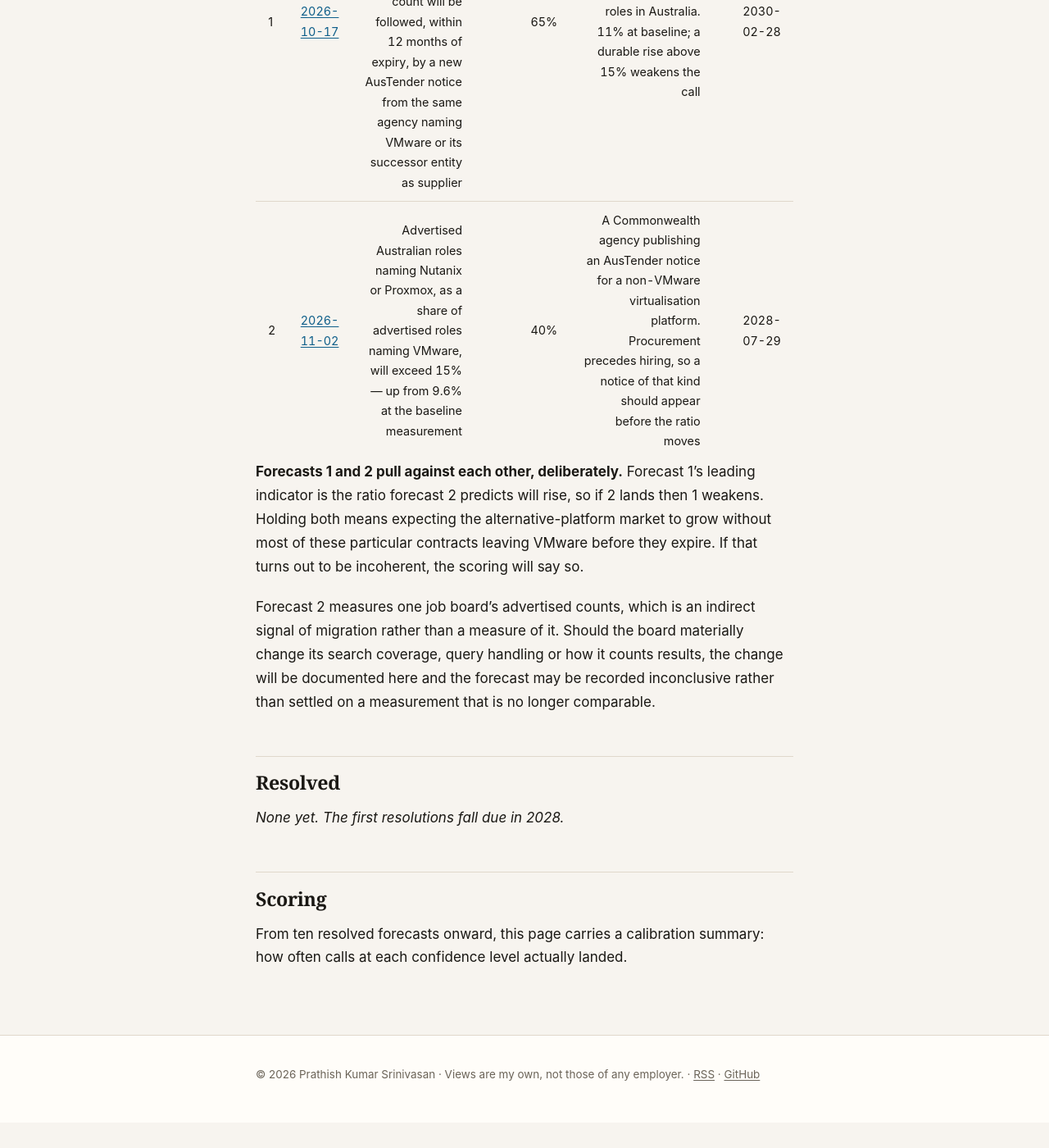
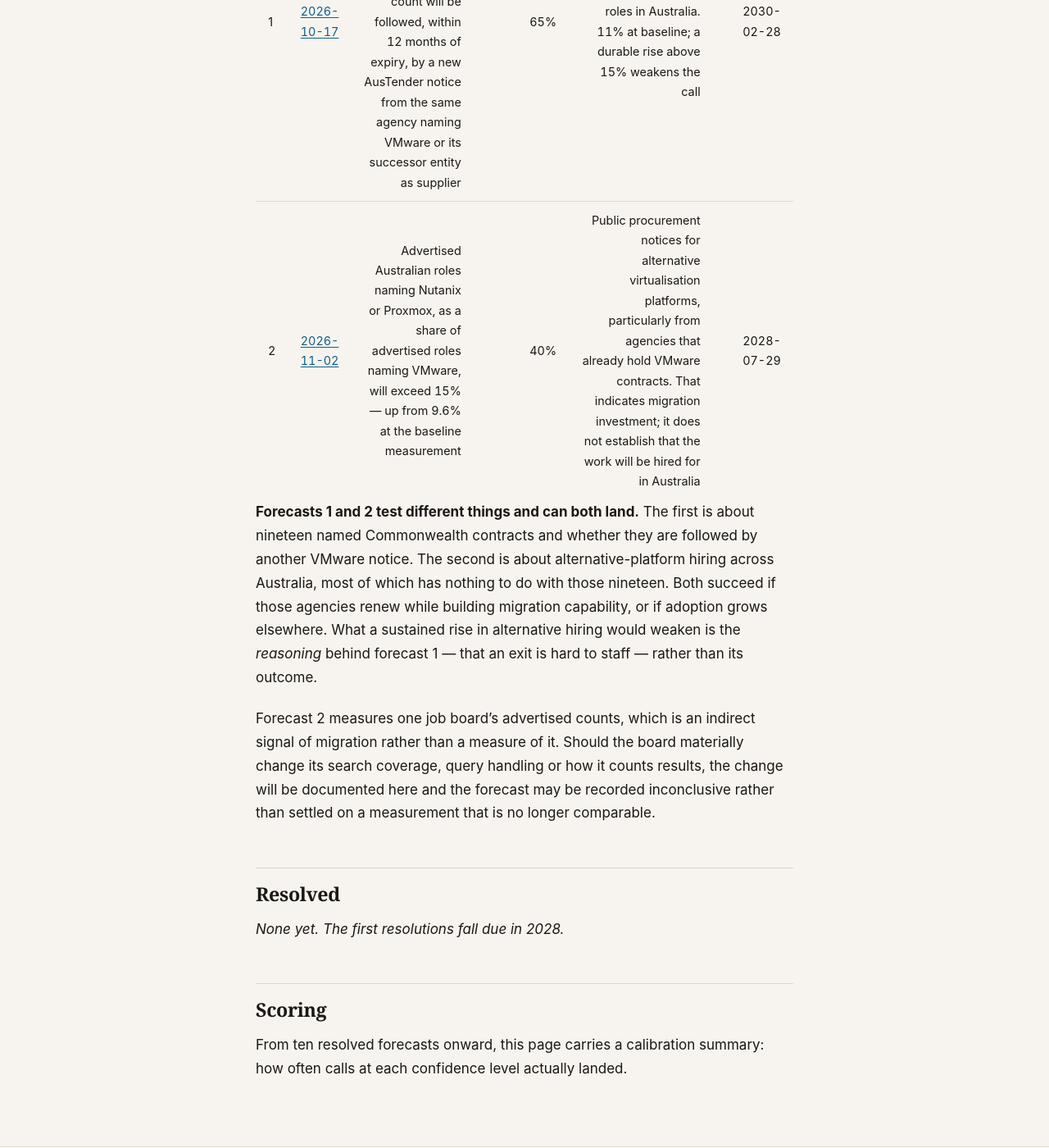
Before and after one commit to prathish-ks/prathish-ks.github.io, a Jekyll site: the page built from registry/index.md, in a window 1280 px wide and 1400 px high, scrolled down 819 px. Shown: the whole window at 82% size. Built offline with Jekyll 4.4.1, drawn with Linux system fonts in a browser that asks for light colours; before the commit the page ends 2188 px from its top, so only the background shows below that.

Commit message:
Review fixes: indicator wording and the relationship between the forecasts
The leading indicator claimed procurement precedes hiring, so a notice
should appear before the ratio moves. The linked article says the
likelier failure mode is the work going offshore or to integrators
rather than being hired for in Australia — in which case it precedes no
local hiring. The registry contradicted the article one click away. It
now states what the notices indicate and what they do not.

And the two forecasts were described as pulling against each other. They
measure different populations and can both land. A rise in alternative
hiring weakens the reasoning behind forecast 1 rather than its outcome,
which is how forecast 1's own entry already put it.

```diff
--- a/registry/index.md
+++ b/registry/index.md
@@ -21,12 +21,14 @@ appear as new rows.
 | # | Made | Forecast | Confidence | Leading indicator | Resolves |
 | --- | --- | --- | --- | --- | --- |
 | 1 | [2026-10-17](/2026/10/commonwealth-vmware-contracts/) | Of the 19 Commonwealth VMware contracts identified in that analysis, more than half by count will be followed, within 12 months of expiry, by a new AusTender notice from the same agency naming VMware or its successor entity as supplier | 65% | Nutanix + Proxmox as a share of advertised VMware roles in Australia. 11% at baseline; a durable rise above 15% weakens the call | 2030-02-28 |
-| 2 | [2026-11-02](/2026/11/learn-the-migration/) | Advertised Australian roles naming Nutanix or Proxmox, as a share of advertised roles naming VMware, will exceed 15% — up from 9.6% at the baseline measurement | 40% | A Commonwealth agency publishing an AusTender notice for a non-VMware virtualisation platform. Procurement precedes hiring, so a notice of that kind should appear before the ratio moves | 2028-07-29 |
+| 2 | [2026-11-02](/2026/11/learn-the-migration/) | Advertised Australian roles naming Nutanix or Proxmox, as a share of advertised roles naming VMware, will exceed 15% — up from 9.6% at the baseline measurement | 40% | Public procurement notices for alternative virtualisation platforms, particularly from agencies that already hold VMware contracts. That indicates migration investment; it does not establish that the work will be hired for in Australia | 2028-07-29 |
 
-**Forecasts 1 and 2 pull against each other, deliberately.** Forecast 1's leading indicator is
-the ratio forecast 2 predicts will rise, so if 2 lands then 1 weakens. Holding both means
-expecting the alternative-platform market to grow without most of these particular contracts
-leaving VMware before they expire. If that turns out to be incoherent, the scoring will say so.
+**Forecasts 1 and 2 test different things and can both land.** The first is about nineteen named
+Commonwealth contracts and whether they are followed by another VMware notice. The second is
+about alternative-platform hiring across Australia, most of which has nothing to do with those
+nineteen. Both succeed if those agencies renew while building migration capability, or if
+adoption grows elsewhere. What a sustained rise in alternative hiring would weaken is the
+*reasoning* behind forecast 1 — that an exit is hard to staff — rather than its outcome.
 
 Forecast 2 measures one job board's advertised counts, which is an indirect signal of migration
 rather than a measure of it. Should the board materially change its search coverage, query
```
